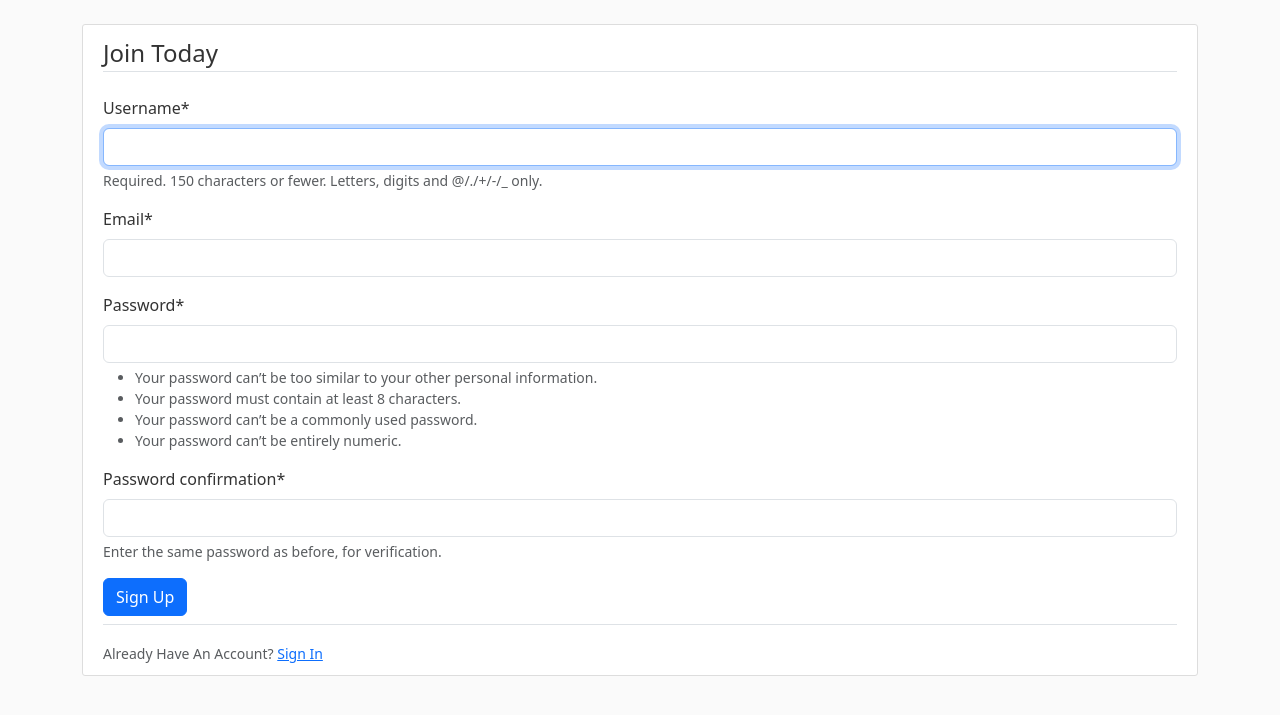
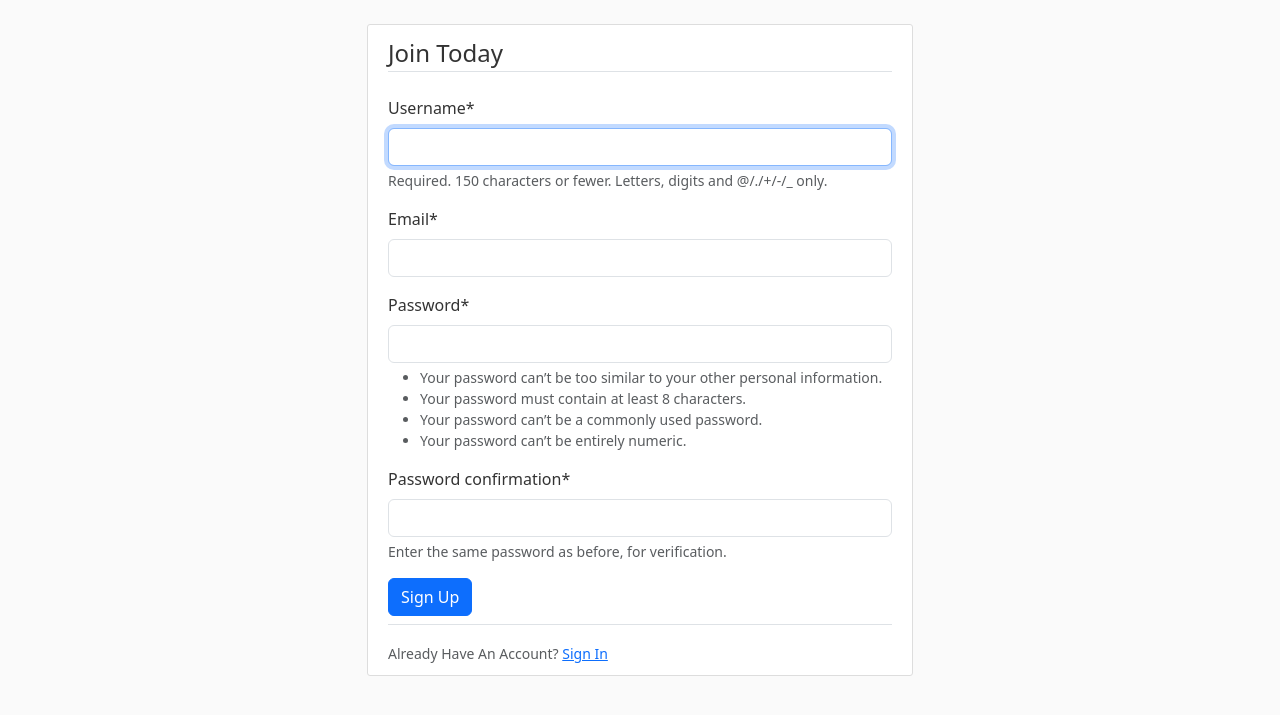
Before and after one commit to ahmetcucar/wellness-workbook, a Django app: page /register/ in a window 1280 px wide. Shown: the part 56-771 px from the top of the page. Run offline with Django 5.2, Linux system fonts and the light colour scheme; some libraries are stand-ins or nearby versions.

Commit message:
fixed bug @user registration

```diff
--- a/mysite/users/templates/users/register.html
+++ b/mysite/users/templates/users/register.html
@@ -1,6 +1,8 @@
 {% extends "app/base.html" %}
 {% load crispy_forms_tags %}
 {% block content %}
+    <div class="row justify-content-center">
+        <div class="col-md-6">
             <div class="content-section">
                 <form method="POST">
                     {% csrf_token %}
@@ -20,4 +22,6 @@
                 </div>
 
             </div>
+        </div>
+    </div>
 {% endblock content %}
--- a/mysite/users/views.py
+++ b/mysite/users/views.py
@@ -9,10 +9,12 @@ def register(request):
         form = forms.UserRegisterForm(request.POST)
         if form.is_valid():
             form.save()
-        username = form.cleaned_data.get('username')
-        messages.success(request,
-                         f'Account created for {username}! You can now log in.')
-        return redirect('login')
+            username = form.cleaned_data.get('username')
+            messages.success(request,
+                            f'Account created for {username}! You can now log in.')
+            return redirect('login')
+        else:
+            messages.error(request, f'Error creating account!')
     else:
         form = forms.UserRegisterForm()
     return render(request, 'users/register.html', {'form': form})
```
Lines whose indentation alone changed are shown as unchanged.
